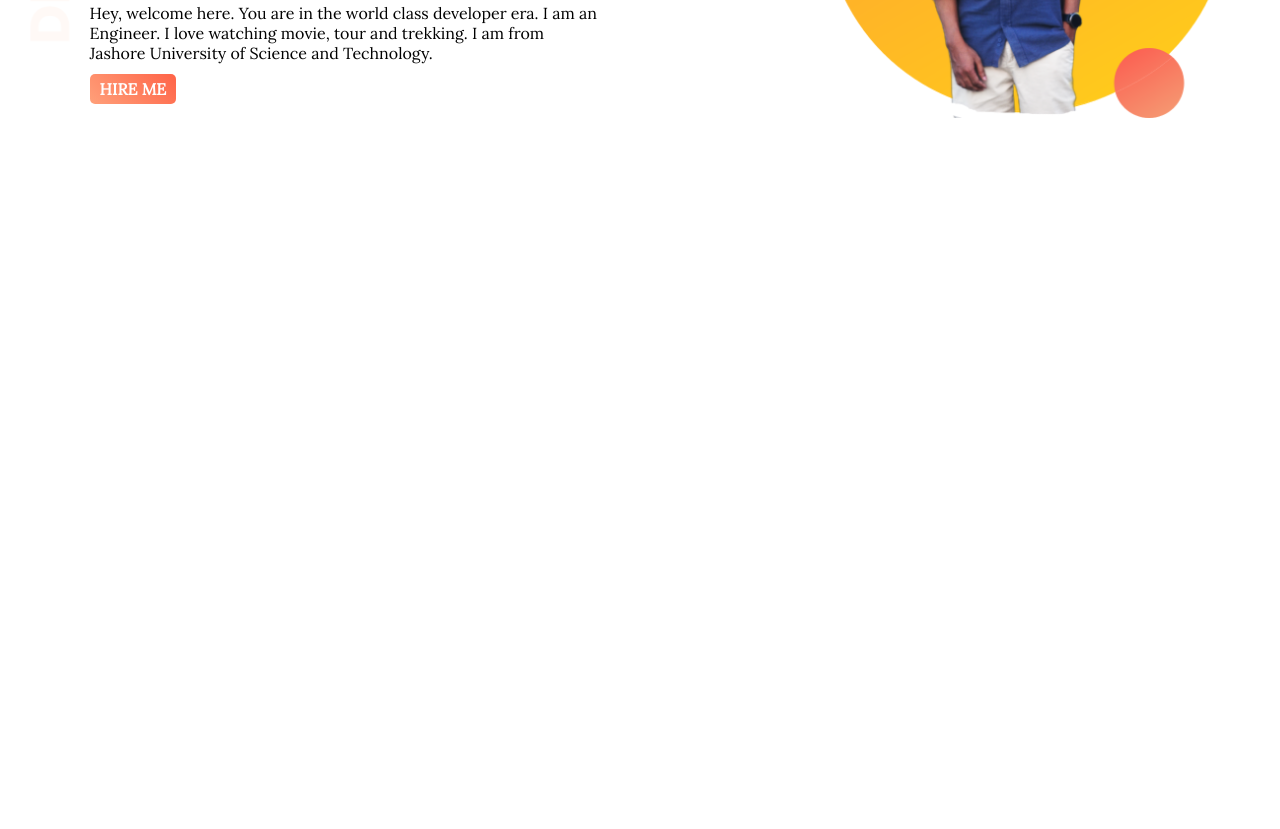
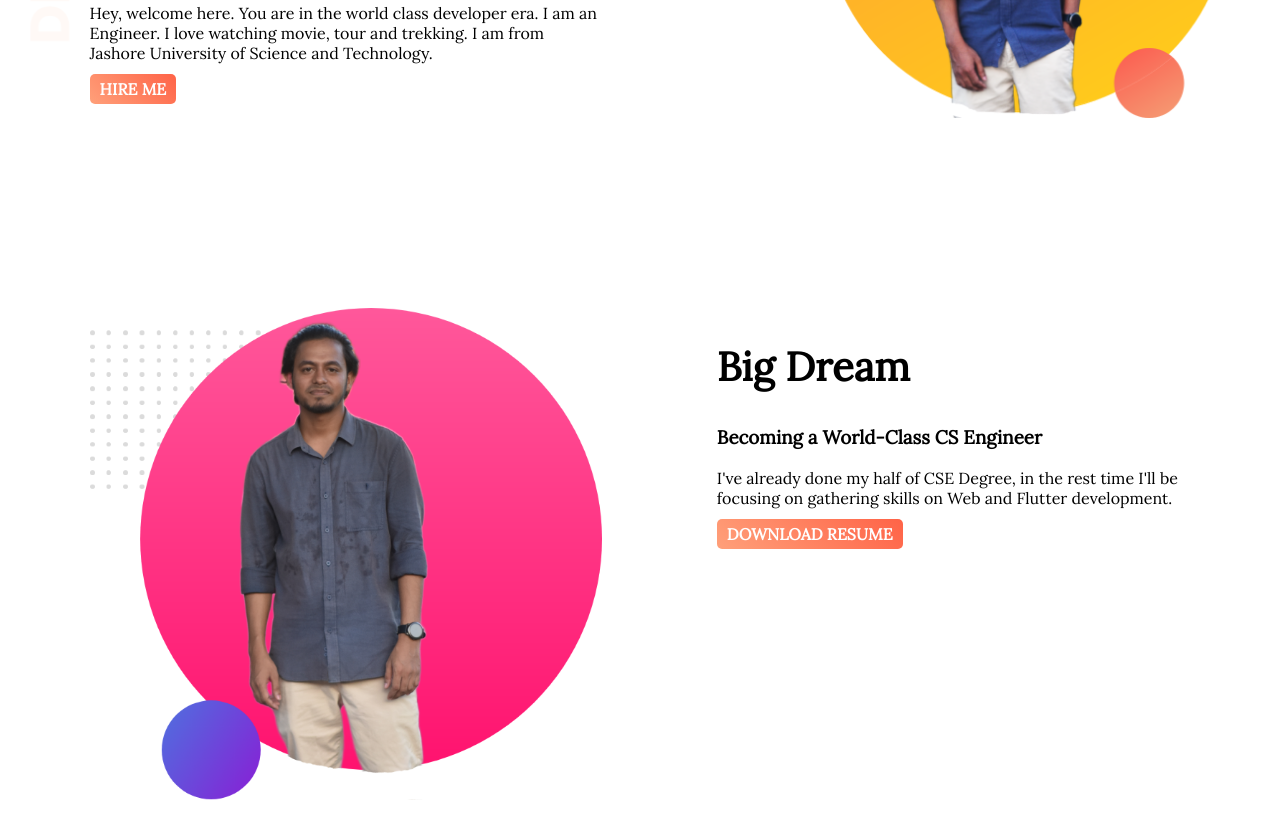
Before and after one commit to khanramjan/my-portfolio, a plain HTML site: page index.html in a window 1280 px wide. Shown: the part 318-1147 px from the top of the page. Before the commit the page ends 800 px from the top, so only its background shows below. Drawn offline with Linux system fonts and the light colour scheme.

Commit message:
mid portion added

```diff
--- a/index.html
+++ b/index.html
@@ -19,7 +19,18 @@
         <img src="images/profile1.png" alt="">
     </div>
 </section>
+<section class="dream">
+    <div class="half-width">
+        <img src="images/profile2.png" alt="">
+    </div>
+    <div class="half-width">
+        <h2>Big Dream</h2>
+        <h3>Becoming a World-Class CS Engineer</h3>
+        <p>I've already done my half of CSE Degree, in the rest time I'll be focusing on gathering skills on Web and Flutter development. </p>
+        <a class="link-button" href="https://drive.google.com/file/d/17d7ZjhUYgYoxSWCPBujCodHyG2zj0YIZ/view?usp=sharing">DOWNLOAD RESUME</a>
+    </div>
 
+</section>
 </body>
 
 </html>
--- a/style.css
+++ b/style.css
@@ -5,6 +5,9 @@ body{
 h1{
     font-size: 50px;
 
+}
+h2{
+    font-size: 40px;
 }
 .name-highlight {
     color:orange;
@@ -34,3 +37,6 @@ section{
     color: white;
     font-weight: 700;
 }
+.dream{
+    padding-top: 100px;
+}
```
Also changed, not shown: images/profile2.png (added).
